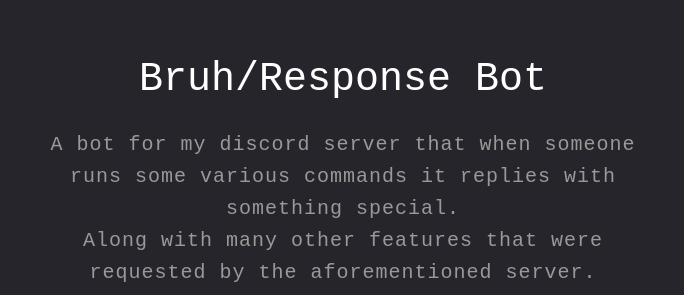
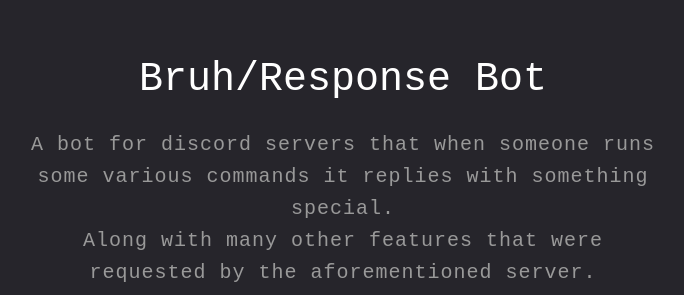
Before and after one commit to Bubcool1/Discord-Bruh-Bot, a website: page index.html in a window 1280 px wide. Shown: the part 198-493 px from the top of the page, without its empty margins (297-981 px from the left). Drawn offline with Linux system fonts and the light colour scheme.

Commit message:
Description update.

```diff
--- a/index.html
+++ b/index.html
@@ -3,7 +3,7 @@
   <head><meta http-equiv="Content-Type" content="text/html; charset=UTF-8" />
   <meta http-equiv="Content-Type" content="text/html; charset=utf-8">
     <title>Discord Bruh Bot</title>
-        <meta name="description" content="A bot for my discord server that when someone runs some various commands it replies with something special. Along with many other features that were requested by the aforementioned server.">
+        <meta name="description" content="A bot for discord servers that when someone runs some various commands it replies with something special. Along with many other features that were requested by the aforementioned server.">
     <meta name="viewport" content="width=420">
     <meta name="author" content="Oliver Beardsall">
     <link rel="shortcut icon" href="assets/bruh.png" type="image/vnd.microsoft.icon">
@@ -18,7 +18,7 @@
             <div class="row h">
                 <div class="col-xs-12">
                     <h1>Bruh/Response Bot</h1>
-                    <p>A bot for my discord server that when someone runs some various commands it replies with something special.<br>Along with many other features that were requested by the aforementioned server.</p>
+                    <p>A bot for discord servers that when someone runs some various commands it replies with something special.<br>Along with many other features that were requested by the aforementioned server.</p>
                     <div id="social" class="row">
                         <a href="https://github.com/Bubcool1/Discord-Bruh-Bot"><img src="assets/github.png" style="width:5%;margin-left:1%;margin-top:0.5%"><span class="assist">Contribute on GitHub</span></i></a>
                         <a href="https://discordapp.com/oauth2/authorize?client_id=654325180059090954&permissions=523328&scope=bot"><img src="assets/discord.png" style="width:5%;margin-right:1%;margin-top:0.5%;margin-left:1%"><span class="assist">Invite the bot</span></i></a>
```
